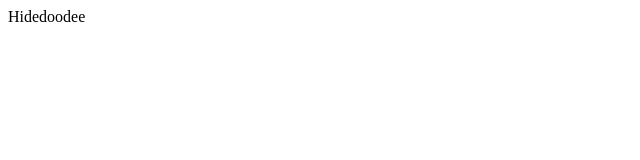
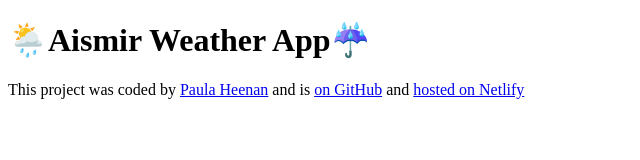
Before and after one commit to P0llyW0lly/Aimsir-App, a plain HTML site: page index.html in a window 1280 px wide. Shown: the whole page, without its empty margins (0-640 px from the left). Drawn offline with Linux system fonts and the light colour scheme.

Commit message:
Updated h1 and footer

```diff
--- a/index.html
+++ b/index.html
@@ -6,6 +6,15 @@
     <title>Aimsir App</title>
 </head>
 <body>
-    Hidedoodee
+    <h1>🌦️Aismir Weather App☔️</h1>
+
+    <footer>
+        <p>
+            This project was coded by
+            <a href="https://github.com/P0llyW0lly" target="_blank">Paula Heenan</a> and is
+            <a href="https://github.com/P0llyW0lly/SheCodesPlusProject" target="_blank"> on GitHub</a> and
+            <a href="https://aismir.netlify.app/" target="_blank">hosted on Netlify</a>
+        </p>
+    </footer>
 </body>
 </html>
```
